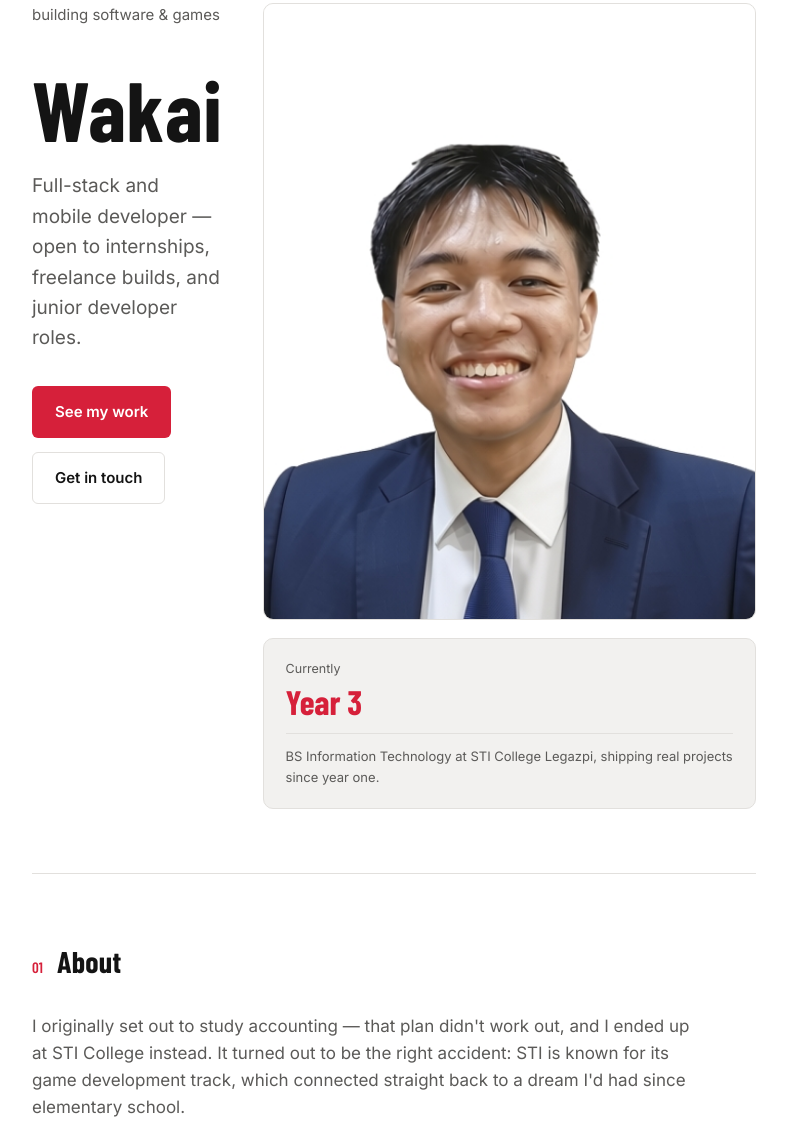
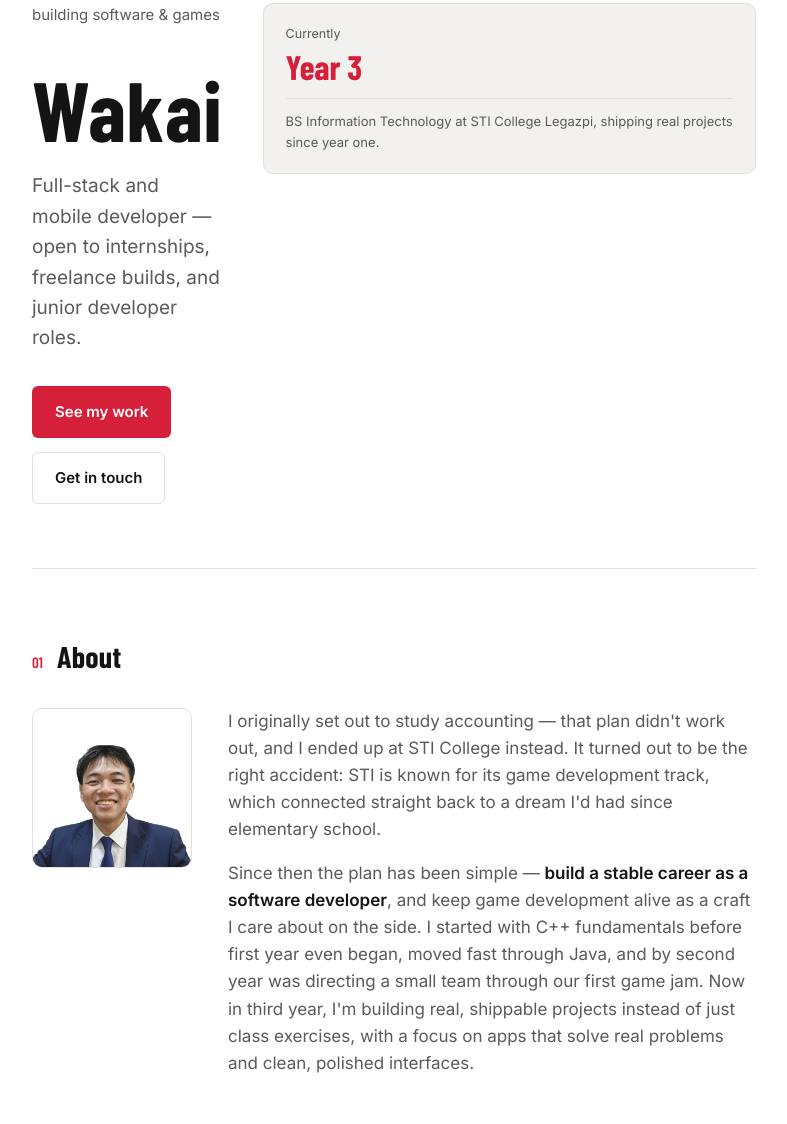
Before and after one commit to PlayerOne-bit/JovenPortfolio, a plain HTML site: page index.html in a window 1280 px wide. Shown: the part 158-1282 px from the top of the page, without its empty margins (246-1033 px from the left). Drawn offline with nearby package versions, Linux system fonts and the light colour scheme.

```diff
--- a/index.html
+++ b/index.html
@@ -230,16 +230,16 @@
   }
 
   /* PORTRAIT */
-  .hero-side {
-    display: flex;
-    flex-direction: column;
-    gap: 18px;
+  .about-grid {
+    display: grid;
+    grid-template-columns: 160px 1fr;
+    gap: 36px;
+    align-items: start;
   }
   .portrait {
     position: relative;
-    width: 100%;
-    min-width: 168px;
-    aspect-ratio: 4 / 5;
+    width: 160px;
+    aspect-ratio: 1 / 1;
     border-radius: 10px;
     overflow: hidden;
     border: 1px solid var(--border);
@@ -249,7 +249,7 @@
     justify-content: center;
     text-align: center;
     padding: 12px;
-    font-size: 13px;
+    font-size: 12.5px;
     color: var(--ink-soft);
   }
   .portrait img {
@@ -260,7 +260,8 @@
     object-fit: cover;
   }
   @media (max-width: 640px) {
-    .portrait { max-width: 220px; }
+    .about-grid { grid-template-columns: 1fr; gap: 24px; }
+    .portrait { width: 140px; }
   }
 
   /* SECTION HEADERS */
@@ -437,16 +438,10 @@
         <a href="#contact" class="btn btn-ghost">Get in touch</a>
       </div>
     </div>
-    <div class="hero-side">
-      <figure class="portrait">
-        <span>Add your photo as photo.jpg</span>
-        <img src="photo.jpg" alt="Portrait of Wakai (Joven Claudio)" onerror="this.style.display='none'">
-      </figure>
-      <div class="stat-panel">
+    <div class="stat-panel">
       <div class="stat-label">Currently</div>
       <div class="stat-value">Year 3</div>
       <div class="stat-note">BS Information Technology at STI College Legazpi, shipping real projects since year one.</div>
-      </div>
     </div>
   </section>
 
@@ -455,9 +450,15 @@
       <span class="index">01</span>
       <h2>About</h2>
     </div>
-    <div class="about-text">
+    <div class="about-grid">
+      <figure class="portrait">
+        <span>Add your photo as photo.jpg</span>
+        <img src="photo.jpg" alt="Portrait of Wakai (Joven Claudio)" onerror="this.style.display='none'">
+      </figure>
+      <div class="about-text">
       <p>I originally set out to study accounting — that plan didn't work out, and I ended up at STI College instead. It turned out to be the right accident: STI is known for its game development track, which connected straight back to a dream I'd had since elementary school.</p>
       <p>Since then the plan has been simple — <strong>build a stable career as a software developer</strong>, and keep game development alive as a craft I care about on the side. I started with C++ fundamentals before first year even began, moved fast through Java, and by second year was directing a small team through our first game jam. Now in third year, I'm building real, shippable projects instead of just class exercises, with a focus on apps that solve real problems and clean, polished interfaces.</p>
+      </div>
     </div>
   </section>
 
```
